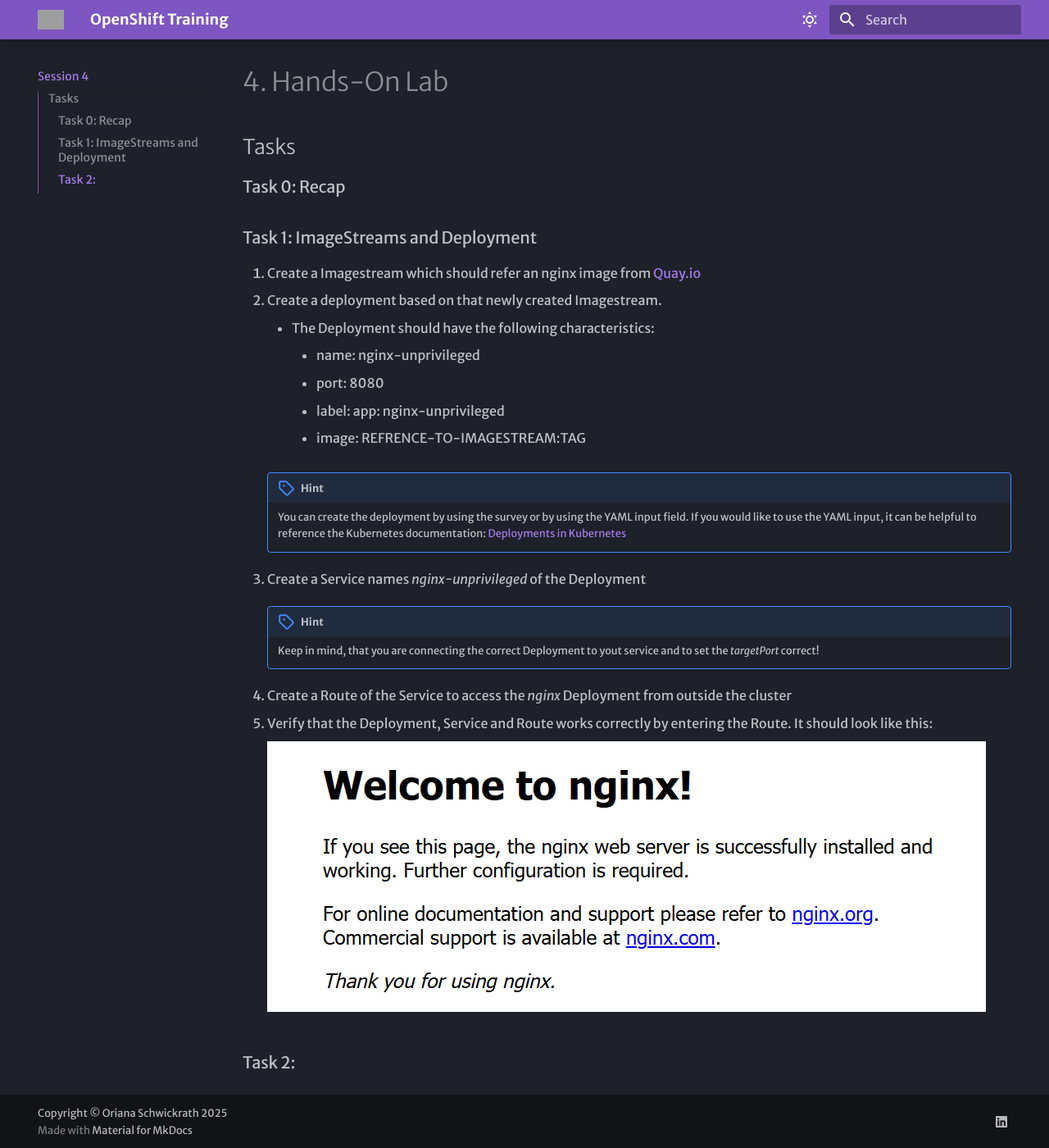
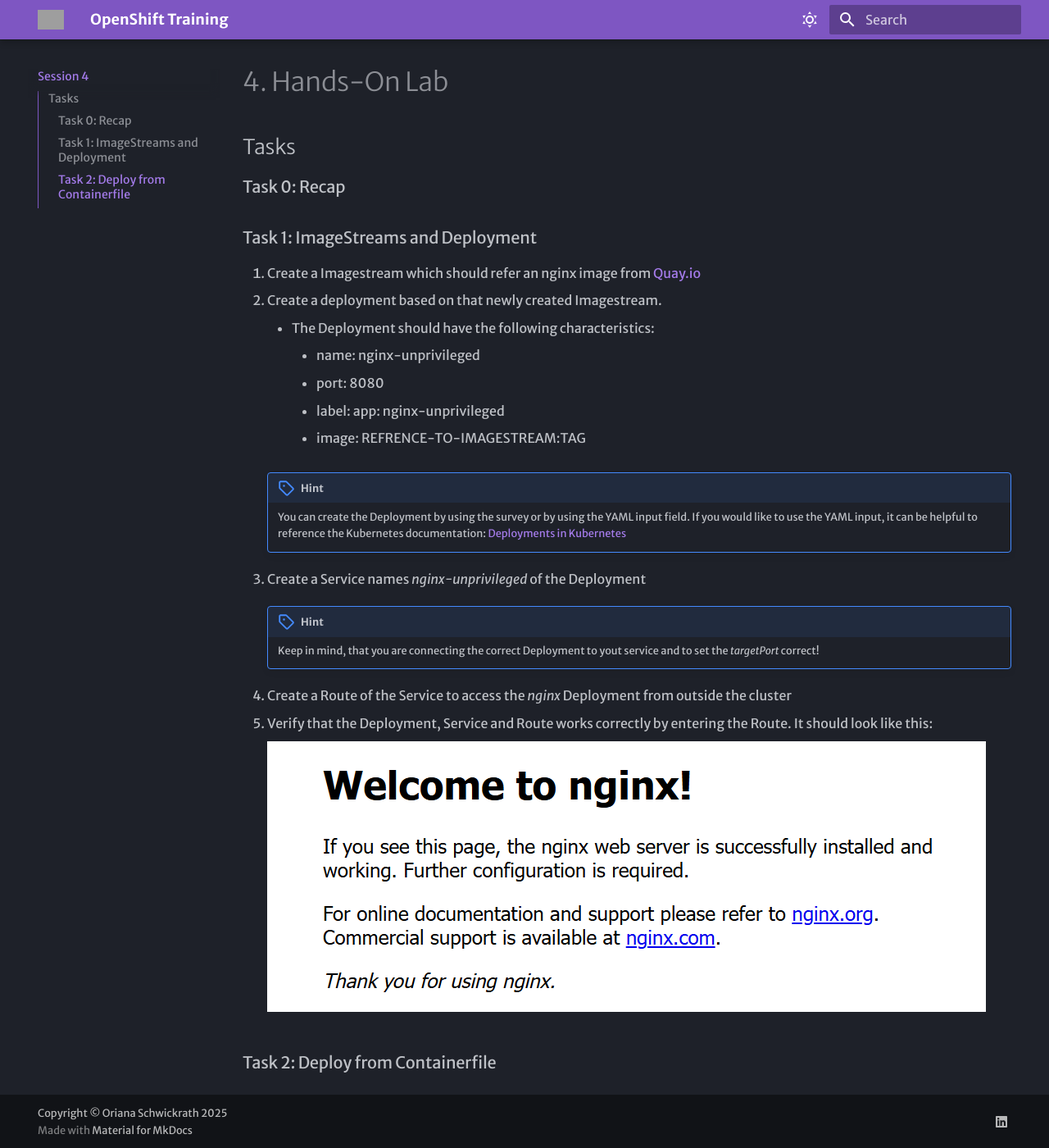
Before and after one commit to anairo98/openshift-training, an MkDocs documentation site: the page built from docs/Session4.md, in a window 1280 px wide and 1400 px high, scrolled down 66 px. Shown: the whole window at 82% size. Built offline with MkDocs 1.6.1 and Material for MkDocs 9.7.7, drawn with Linux system fonts in a browser that asks for light colours; some web fonts are replaced; grey boxes are pictures that could not be loaded.

Commit message:
session4 task 2

```diff
--- a/docs/Session4.md
+++ b/docs/Session4.md
@@ -15,7 +15,7 @@
         - image: REFRENCE-TO-IMAGESTREAM:TAG
 
     !!! hint
-        You can create the deployment by using the survey or by using the YAML input field. If you would like to use the YAML input, it can be helpful to reference the Kubernetes documentation: [Deployments in Kubernetes](https://kubernetes.io/docs/concepts/workloads/controllers/deployment/)
+        You can create the Deployment by using the survey or by using the YAML input field. If you would like to use the YAML input, it can be helpful to reference the Kubernetes documentation: [Deployments in Kubernetes](https://kubernetes.io/docs/concepts/workloads/controllers/deployment/)
 
 3. Create a Service names *nginx-unprivileged* of the Deployment
 
@@ -29,4 +29,4 @@
     ![Welcome to NGINX](images/session4/welcome_nginx.png)
 
 
-### Task 2:
+### Task 2: Deploy from Containerfile
```
Also changed, not shown: 3 other files.
